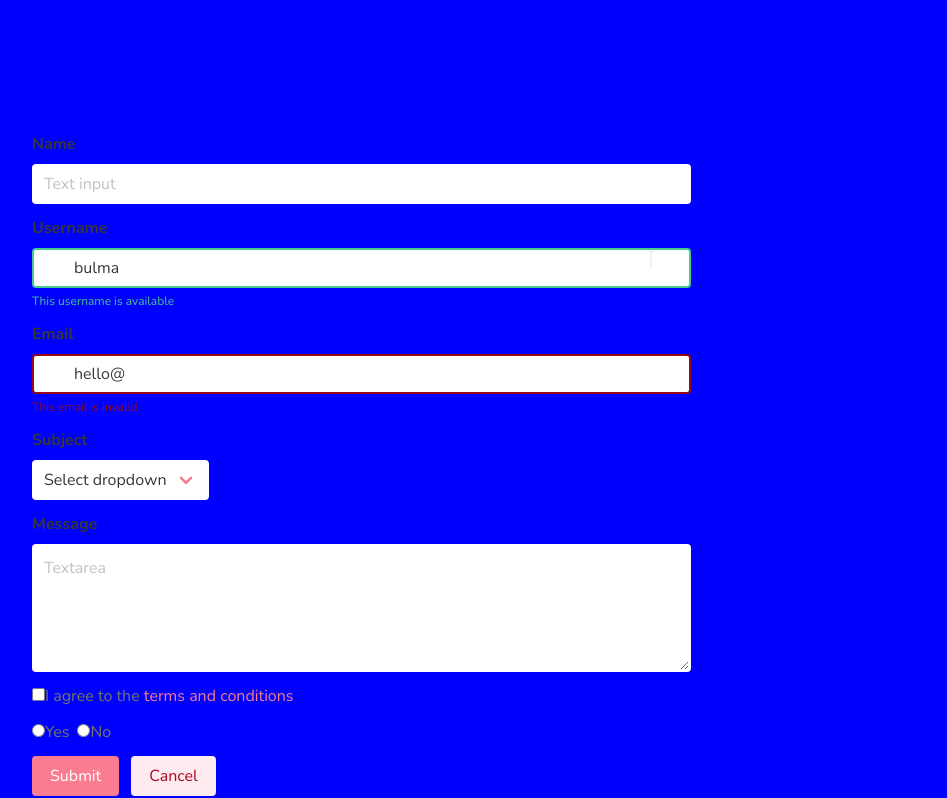
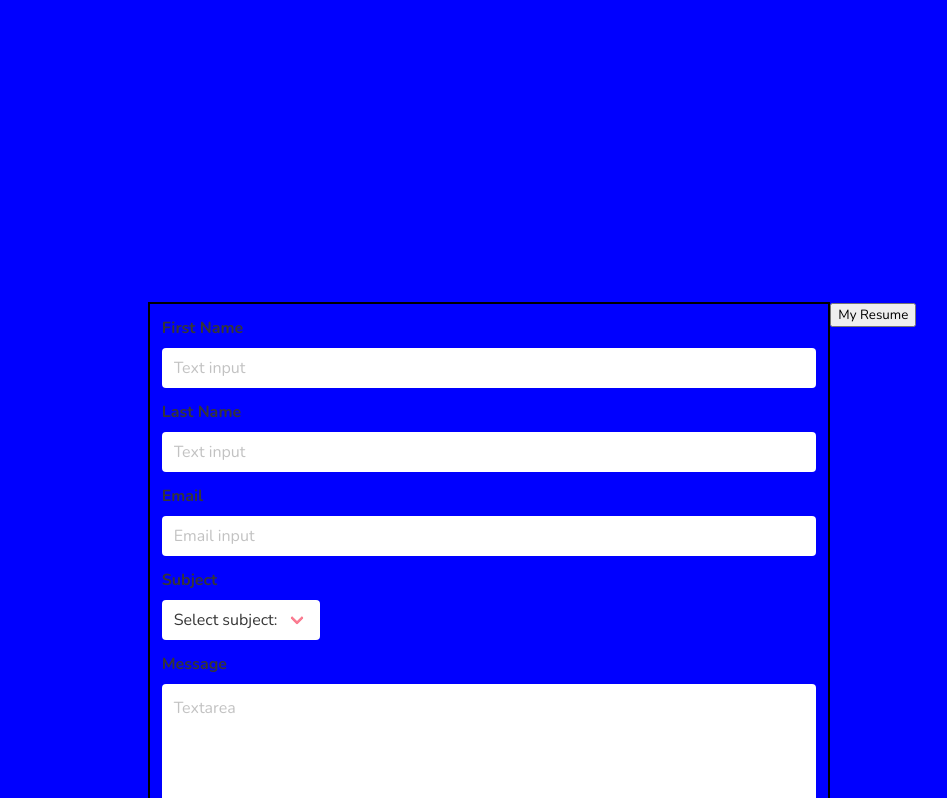
Before and after one commit to DMosca2021/devin_mosca, a React (Create React App) app in the folder client/: page / in a window 1280 px wide. Shown: the part 3590-4388 px from the top of the page, without its empty margins (108-1055 px from the left). Built offline with nearby package versions, Linux system fonts and the light colour scheme.

Commit message:
Added more styling to contact form

```diff
--- a/client/src/App.scss
+++ b/client/src/App.scss
@@ -15,19 +15,17 @@ code {
     monospace;
 }
 
-// .slider-single-content{
-//   height: 128px;
-//   width: 128px;
-// }
-
+// Nav bar styling
 #nav-contain {
   background-color: grey;
 }
 
+// About me component styling
 #about-contain {
   background-color: red;
 }
 
+// Skills component styling
 #skills-contain {
   background-color: green;
 }
@@ -43,9 +41,16 @@ code {
   width: 96px;
 }
 
+// Contact form styling
 #contact-contain {
   background-color: blue;
 }
+
+#form-section {
+  border: 2px solid black;
+}
+
+// Project component styling
 #project-contain {
   background-color: yellow
 }
--- a/client/src/components/Contact.js
+++ b/client/src/components/Contact.js
@@ -1,42 +1,30 @@
 function Contact() {
     return (
         <div className='container is-fluid columns is-mobile' id='contact-contain'>
-            <div className='column'>
-                <section className='columns is-multiline section is-large'>
-                    <form className='box column is-8'>
+            <div className='column has-text-centered'>
+                <h1 className="title is-1">If you would like to get in touch with me....</h1>
+                <p className="subtitle is-2">Fill out the form below <br></br> Need to reduce the padding/margin here </p>
+                <section className='columns is-multiline is-centered has-text-left section is-large'>
+                    <form className='box column is-8' id="form-section">
                         <div class="field">
-                            <label className="label">Name</label>
+                            <label className="label">First Name</label>
                             <div className="control">
                                 <input className="input" type="text" placeholder="Text input"></input>
                             </div>
                         </div>
 
                         <div className="field">
-                            <label className="label">Username</label>
-                            <div className="control has-icons-left has-icons-right">
-                                <input className="input is-success" type="text" placeholder="Text input" value="bulma"></input>
-                                <span className="icon is-small is-left">
-                                    <i className="fas fa-user"></i>
-                                </span>
-                                <span className="icon is-small is-right">
-                                    <i className="fas fa-check"></i>
-                                </span>
+                            <label className="label">Last Name</label>
+                            <div className="control">
+                                <input className="input" type="text" placeholder="Text input"></input>
                             </div>
-                            <p className="help is-success">This username is available</p>
                         </div>
 
                         <div className="field">
                             <label className="label">Email</label>
-                            <div className="control has-icons-left has-icons-right">
-                                <input className="input is-danger" type="email" placeholder="Email input" value="hello@"></input>
-                                <span className="icon is-small is-left">
-                                    <i className="fas fa-envelope"></i>
-                                </span>
-                                <span className="icon is-small is-right">
-                                    <i className="fas fa-exclamation-triangle"></i>
-                                </span>
+                            <div className="control">
+                                <input className="input" type="email" placeholder="Email input"></input>
                             </div>
-                            <p className="help is-danger">This email is invalid</p>
                         </div>
 
                         <div className="field">
@@ -44,8 +32,11 @@ function Contact() {
                             <div className="control">
                                 <div className="select">
                                     <select>
-                                        <option>Select dropdown</option>
-                                        <option>With options</option>
+                                        <option>Select subject:</option>
+                                        <option>Say Hi!</option>
+                                        <option>Collaborate</option>
+                                        <option>Need Help?</option>
+                                        <option>Hire Me.</option>
                                     </select>
                                 </div>
                             </div>
@@ -89,6 +80,9 @@ function Contact() {
                             </div>
                         </div>
                     </form>
+                    <div>
+                        <button>My Resume</button>
+                    </div>
                 </section>
             </div>
         </div>
```
